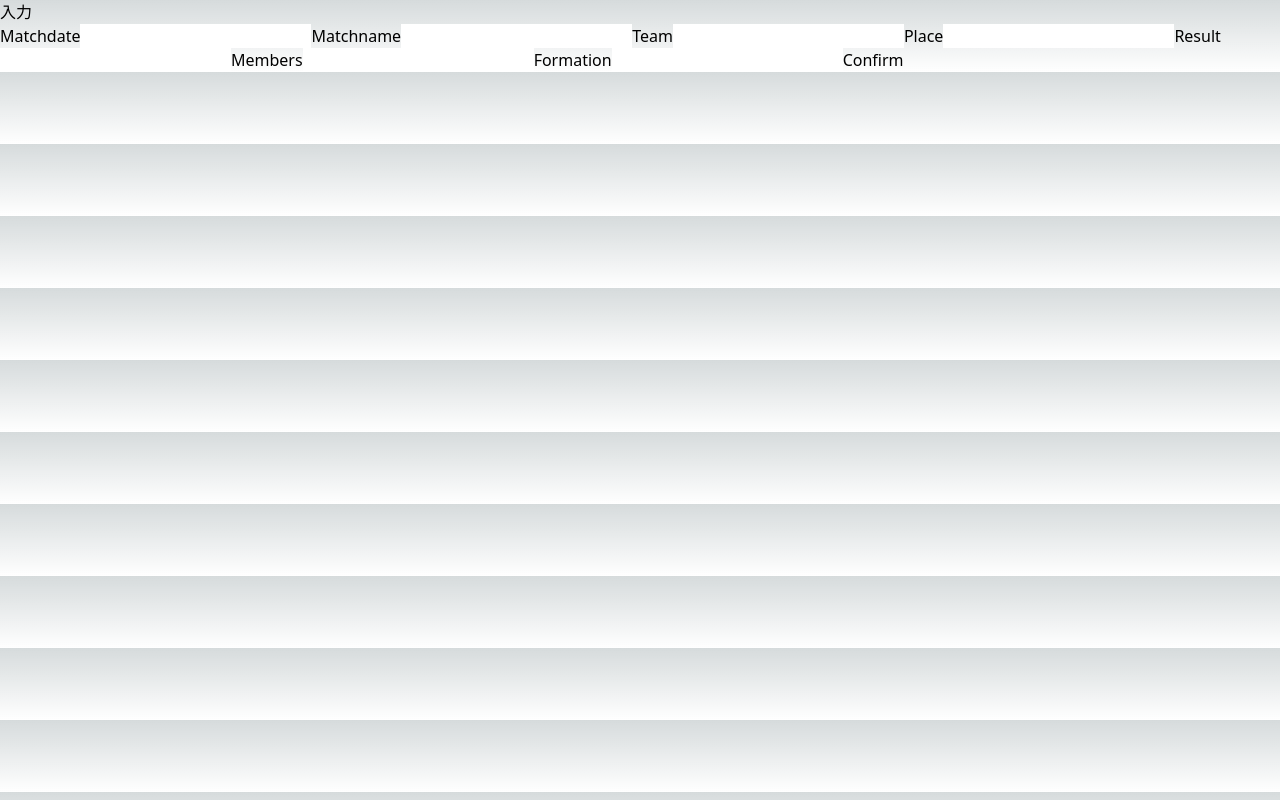
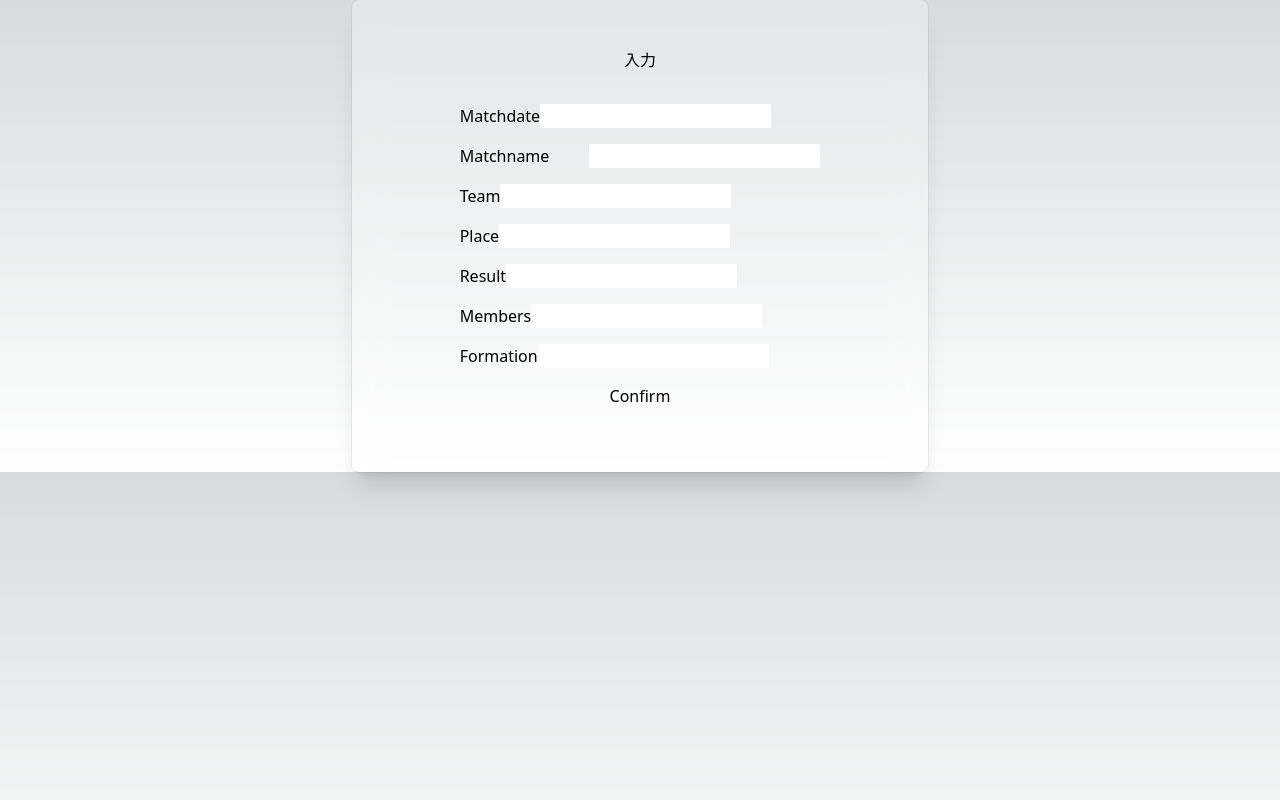
Before and after one commit to ogachan2/hackathon, a Next.js app: page /input in a window 1280 px wide. Built offline with nearby package versions, Linux system fonts and the light colour scheme.

Commit message:
fix form

```diff
--- a/app/input/page.tsx
+++ b/app/input/page.tsx
@@ -12,25 +12,47 @@ export default function Page() {
   }
 
   return (
-    <>
+    <fragment className="content-center min-h-7">
+      <div className="bg-white/30 p-12 shadow-xl ring-1 ring-gray-900/5 rounded-lg backdrop-blur-lg max-w-xl mx-auto w-full">
+        <div className="flex flex-col justify-between items-center mb-4 space-y-8">
       <h1>入力</h1>
-      <form onSubmit={handleSubmit(onSubmit)}>
-        <label htmlFor="matchdate">Matchdate</label>
+          <div className="divide-y divide-gray-900/5">
+      <div className="flex flex-wrap justify-between w-full">
+          <form className="flex flex-col space-y-4" onSubmit={handleSubmit(onSubmit)}>
+              <div className="flex flex-row">
+                  <label className="place-self-center" htmlFor="matchdate">Matchdate</label>
                   <input id="matchdate" {...register('matchdate')} />
-        <label htmlFor="matchname">Matchname</label>
+              </div>
+              <div className="flex flex-row space-x-10">
+                  <label className="place-self-center" htmlFor="matchname">Matchname</label>
                   <input id="matchname" {...register('matchname')} />
-        <label htmlFor="team">Team</label>
+              </div>
+              <div className="flex flex-row">
+                  <label className="place-self-center" htmlFor="team">Team</label>
                   <input id="team" {...register('team')} />
-        <label htmlFor="place">Place</label>
+              </div>
+              <div className="flex flex-row">
+                  <label className="place-self-center" htmlFor="place">Place</label>
                   <input id="place" {...register('place')} />
-        <label htmlFor="result">Result</label>
+              </div>
+              <div className="flex flex-row">
+                  <label className="place-self-center" htmlFor="result">Result</label>
                   <input id="result" {...register('result')} />
-        <label htmlFor="members">Members</label>
+              </div>
+              <div className="flex flex-row">
+                  <label className="place-self-center" htmlFor="members">Members</label>
                   <input id="members" {...register('members')} />
-        <label htmlFor="formation">Formation</label>
+              </div>
+              <div className="flex flex-row">
+                  <label className="place-self-center" htmlFor="formation">Formation</label>
                   <input id="formation" {...register('formation')} />
+              </div>
                   <button type="submit">Confirm</button>
           </form>
-    </>
+      </div>
+          </div>
+        </div>
+        </div>
+    </fragment>
   )
 }
```
Lines whose indentation alone changed are shown as unchanged.
